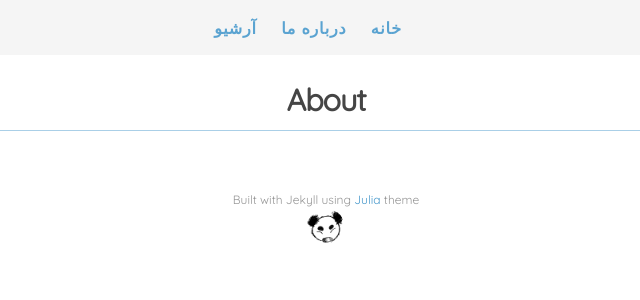
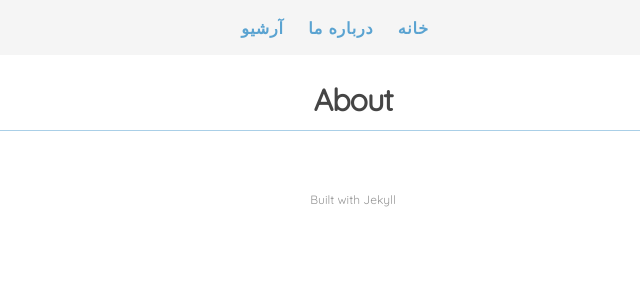
Before and after one commit to enthusiastictranslators/enthusiastictranslators.github.io, a Jekyll site: the page built from about.md, in a window 1280 px wide. Shown: the top 300 px of the page, without its empty margins (407-1047 px from the left). Built offline with Jekyll 4.4.1, drawn with Linux system fonts in a browser that asks for light colours; nearby versions of some CDN libraries; some web fonts are replaced.

Commit message:
Update footer.html

```diff
--- a/_includes/footer.html
+++ b/_includes/footer.html
@@ -1,8 +1,5 @@
 <div class="footer center">
 
-  Built with Jekyll using
-  <a href="https://github.com/kuoa/julia" target="_blank">Julia</a>
-  theme
-  <img src='/assets/logo.png'>
+  Built with Jekyll
 
 </div>
```
